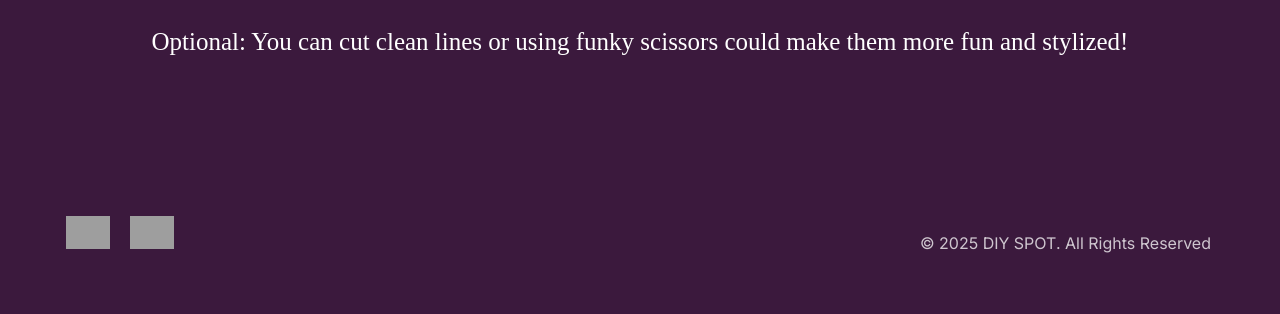
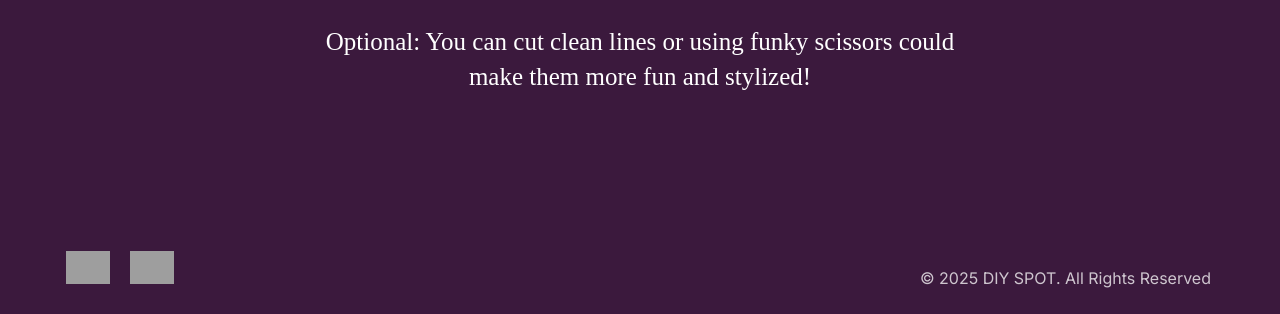
Before and after one commit to lak93728/lak93728.github.io, a PHP site: page /step3.html in a window 1280 px wide. Shown: the part 731-1045 px from the top of the page. Before the commit the page ends 984 px from the top, so only its background shows below. Run offline with PHP 8.4, Linux system fonts and the light colour scheme; some web fonts are replaced; grey boxes are pictures that could not be loaded.

Commit message:
updated text

```diff
--- a/Projects/project-2/style.css
+++ b/Projects/project-2/style.css
@@ -105,7 +105,7 @@ header {
   font-size: 25px;
   margin: 21px auto 0 auto;
   line-height: 1.4;
-  width: auto;
+  width: 650px;
   display: inline-block;
 }
 
```
